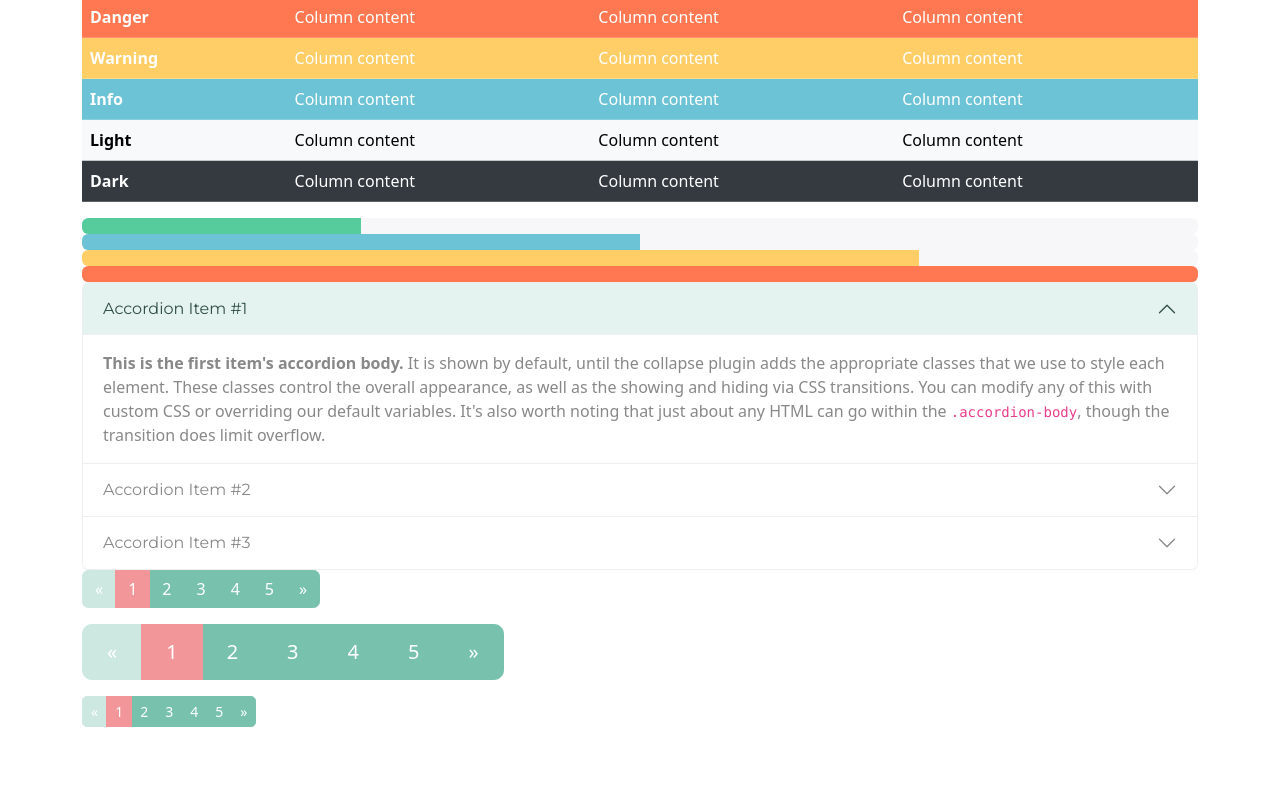
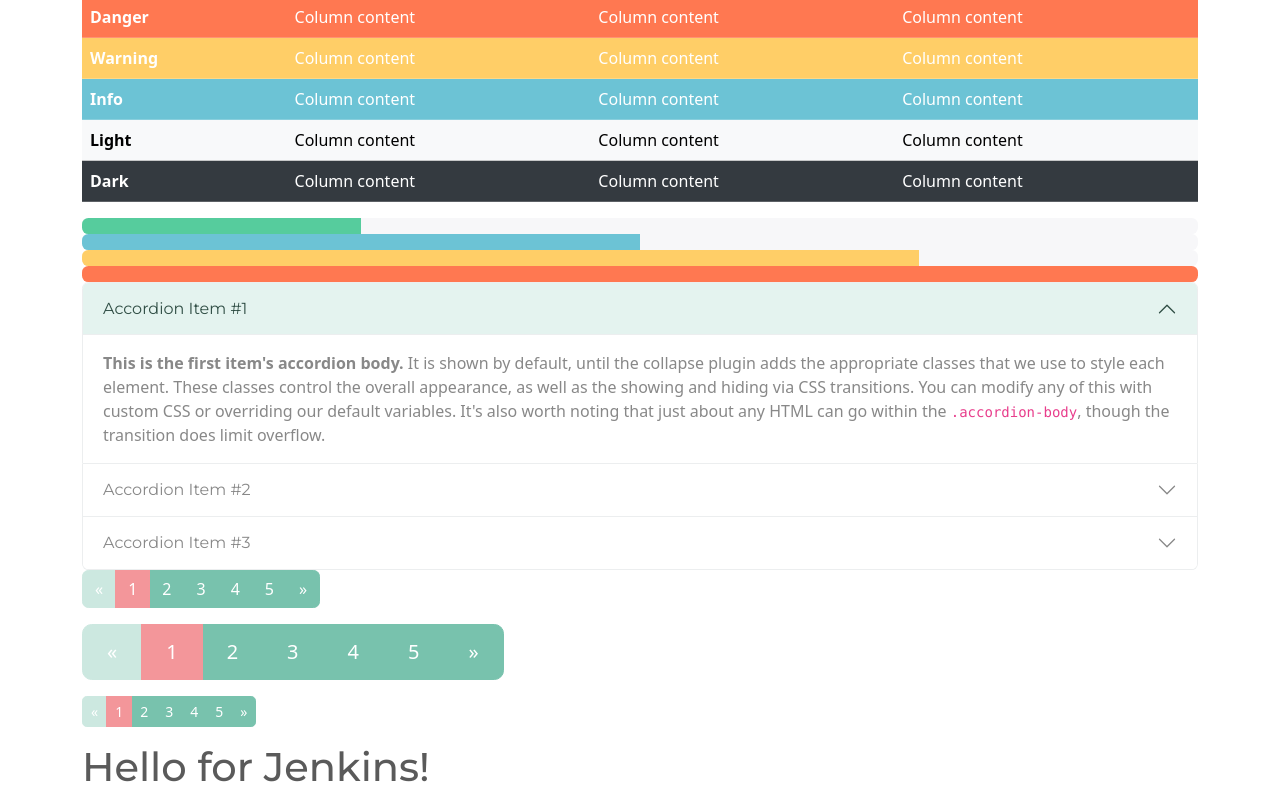
Before and after one commit to velthereal/Demo, a plain HTML site: page index.html in a window 1280 px wide. Shown: the part 305-1104 px from the top of the page. Before the commit the page ends 1048 px from the top, so only its background shows below. Drawn offline with Linux system fonts and the light colour scheme.

Commit message:
added greeting

```diff
--- a/index.html
+++ b/index.html
@@ -255,6 +255,8 @@
 				  </li>
 				</ul>
 			 </div>
+
+       <h1>Hello for Jenkins!</h1>
     </main>
 
 
```
